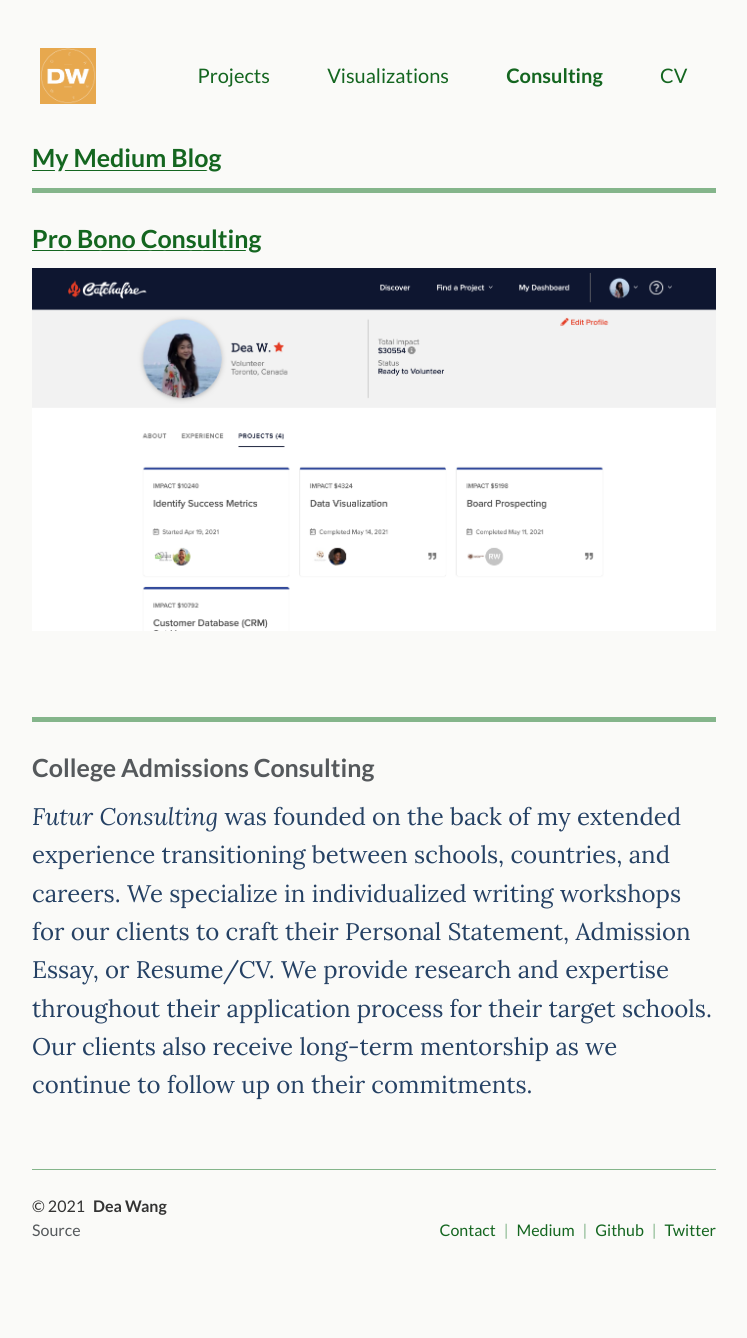
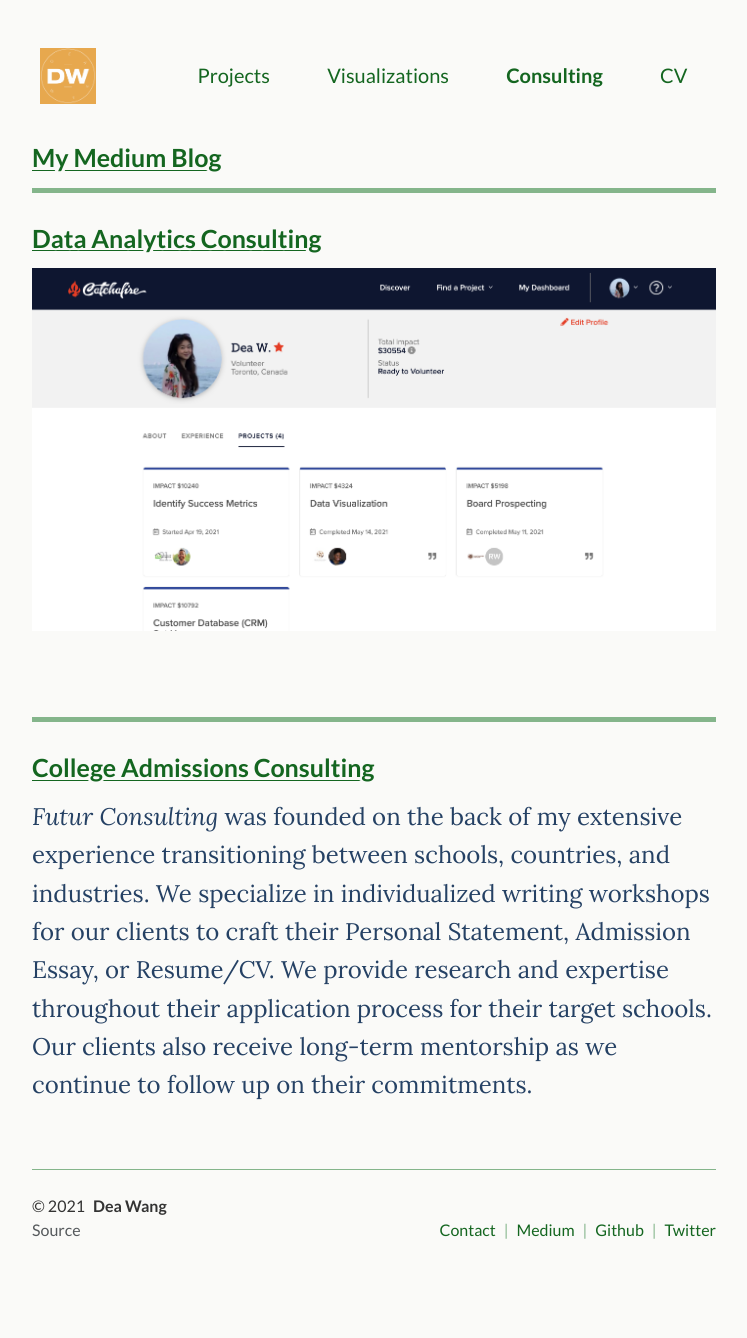
Before and after one commit to deawyk/deawyk.github.io, a Jekyll site: the page built from _pages/consulting.md, in a window 1280 px wide. Shown: the whole page, without its empty margins (266-1013 px from the left). Built offline with Jekyll 4.4.1, drawn with Linux system fonts in a browser that asks for light colours.

Commit message:
Update consulting.md

```diff
--- a/_pages/consulting.md
+++ b/_pages/consulting.md
@@ -14,7 +14,7 @@
 ### [My Medium Blog](https://deaw.medium.com/)<br>
 ---
 
-### [Pro Bono Consulting](https://www.catchafire.org/profiles/1474308/)<br>
+### [Data Analytics Consulting](https://www.catchafire.org/profiles/1474308/)<br>
 <img src="{{ site.baseurl }}/assets/img/git.catchafire.png"/>
 
 
@@ -29,6 +29,6 @@
 ---
 
 
-### College Admissions Consulting
-_Futur Consulting_ was founded on the back of my extended experience transitioning between schools, countries, and careers. We specialize in individualized writing workshops for our clients to craft their Personal Statement, Admission Essay, or Resume/CV. We provide research and expertise throughout their application process for their target schools. Our clients also receive long-term mentorship as we continue to follow up on their commitments.
+### [College Admissions Consulting](https://calendly.com/deaw/fit-interview)
+_Futur Consulting_ was founded on the back of my extensive experience transitioning between schools, countries, and industries. We specialize in individualized writing workshops for our clients to craft their Personal Statement, Admission Essay, or Resume/CV. We provide research and expertise throughout their application process for their target schools. Our clients also receive long-term mentorship as we continue to follow up on their commitments.
 </div>
```
